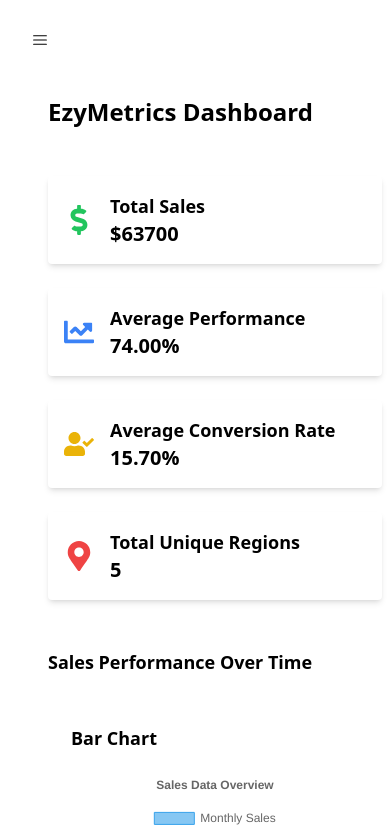
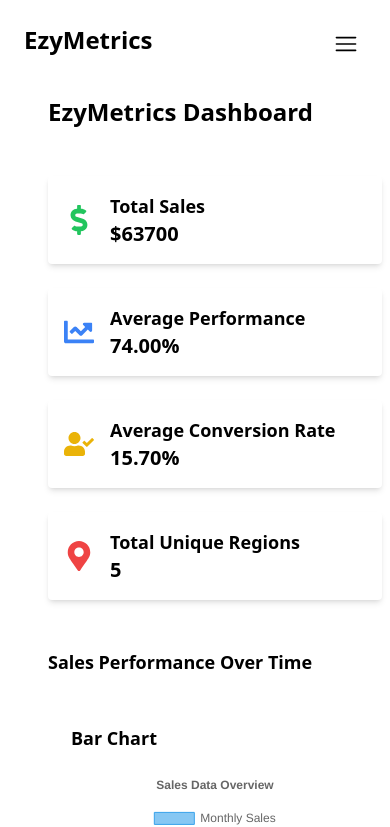
Before and after one commit to Beki55/Dashboard, a React (Vite) app: page / in a window 390 px wide. Shown: the top 827 px of the page. Built offline with nearby package versions, Linux system fonts and the light colour scheme.

Commit message:
updating

```diff
--- a/src/layouts/index.jsx
+++ b/src/layouts/index.jsx
@@ -12,12 +12,12 @@ const Layout = () => {
       {/* Main content */}
       <div className="flex-1 p-6 ml-0 md:ml-64"> {/* Adjust margin left for desktop */}
         <div className="flex justify-between items-center">
-          {/* <h1 className="text-2xl font-bold">EzyMetrics</h1> */}
+          <h1 className="text-2xl font-bold">EzyMetrics</h1>
           <button
-            className="md:hidden p-2"
+            className="md:hidden p-2 absolute top-6 right-6"
             onClick={() => setIsOpen(!isOpen)}
           >
-            <RxHamburgerMenu />
+            <RxHamburgerMenu className="text-2xl" />
           </button>
         </div>
         <main className="mt-4">
```
Also changed, not shown: 1 other file (tests, documents, lock files or other folders).
